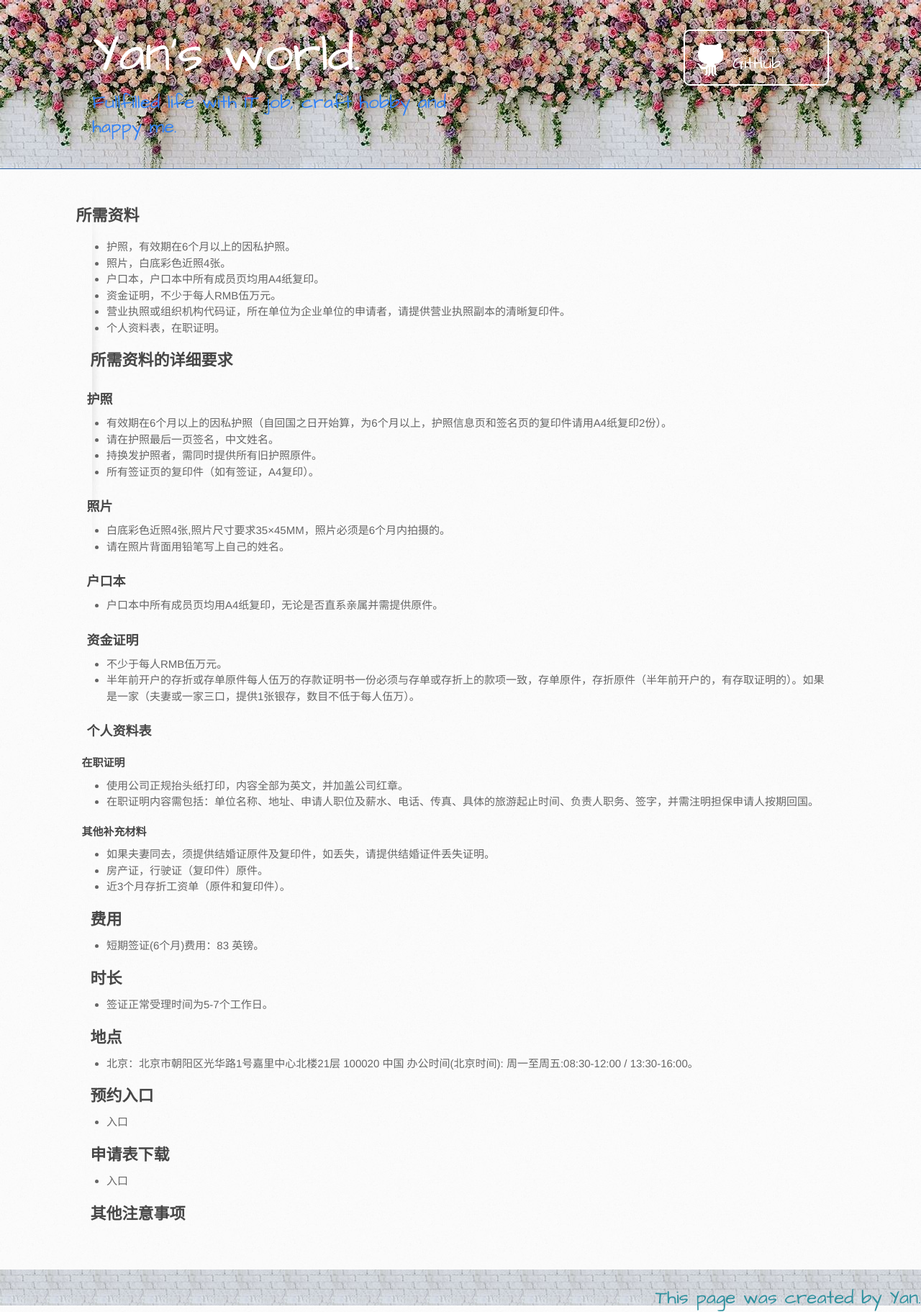
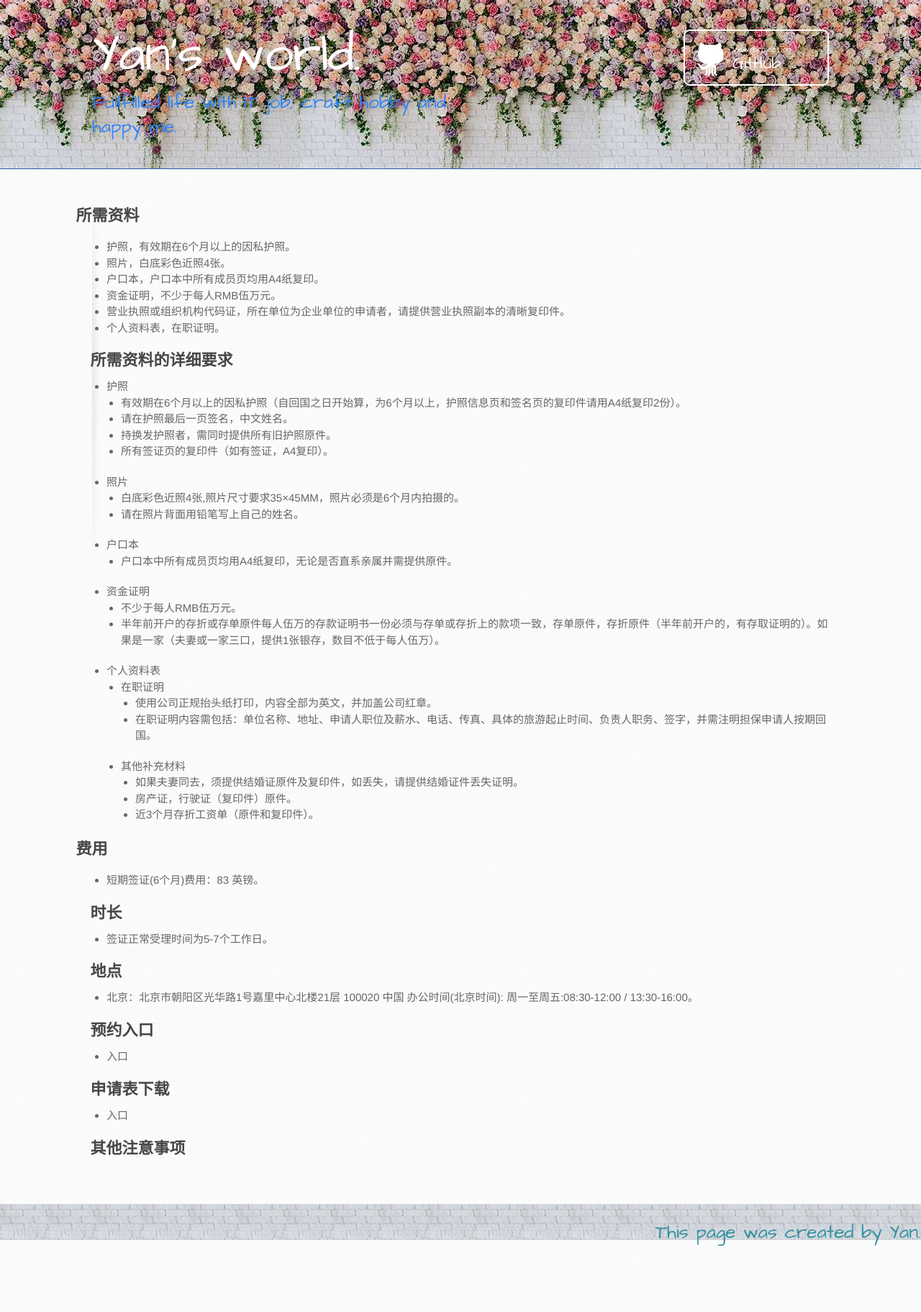
Before and after one commit to itcraftme/itcraftme, a Jekyll site: the page built from docs/me/UKVisa.md, in a window 1280 px wide. Shown: the whole page at 72% size. Built offline with Jekyll 4.4.1, drawn with Linux system fonts in a browser that asks for light colours; our own code applies the rules of GitHub Pages for plain Markdown files; after the commit the page ends 1732 px from its top, so only the background shows below that.

```diff
--- a/docs/me/UKVisa.md
+++ b/docs/me/UKVisa.md
@@ -6,27 +6,33 @@
 - 营业执照或组织机构代码证，所在单位为企业单位的申请者，请提供营业执照副本的清晰复印件。
 - 个人资料表，在职证明。
 ## 所需资料的详细要求
-### 护照
-- 有效期在6个月以上的因私护照（自回国之日开始算，为6个月以上，护照信息页和签名页的复印件请用A4纸复印2份）。
-- 请在护照最后一页签名，中文姓名。
-- 持换发护照者，需同时提供所有旧护照原件。
-- 所有签证页的复印件（如有签证，A4复印）。
-### 照片
-- 白底彩色近照4张,照片尺寸要求35×45MM，照片必须是6个月内拍摄的。
-- 请在照片背面用铅笔写上自己的姓名。
-### 户口本
-- 户口本中所有成员页均用A4纸复印，无论是否直系亲属并需提供原件。
-### 资金证明
-- 不少于每人RMB伍万元。
-- 半年前开户的存折或存单原件每人伍万的存款证明书一份必须与存单或存折上的款项一致，存单原件，存折原件（半年前开户的，有存取证明的）。如果是一家（夫妻或一家三口，提供1张银存，数目不低于每人伍万）。
-### 个人资料表
-#### 在职证明
-- 使用公司正规抬头纸打印，内容全部为英文，并加盖公司红章。
-- 在职证明内容需包括：单位名称、地址、申请人职位及薪水、电话、传真、具体的旅游起止时间、负责人职务、签字，并需注明担保申请人按期回国。
-#### 其他补充材料
-- 如果夫妻同去，须提供结婚证原件及复印件，如丢失，请提供结婚证件丢失证明。
-- 房产证，行驶证（复印件）原件。
-- 近3个月存折工资单（原件和复印件）。
+-  护照
+      - 有效期在6个月以上的因私护照（自回国之日开始算，为6个月以上，护照信息页和签名页的复印件请用A4纸复印2份）。
+      - 请在护照最后一页签名，中文姓名。
+      - 持换发护照者，需同时提供所有旧护照原件。
+      - 所有签证页的复印件（如有签证，A4复印）。
+
+-  照片
+      - 白底彩色近照4张,照片尺寸要求35×45MM，照片必须是6个月内拍摄的。
+      - 请在照片背面用铅笔写上自己的姓名。
+
+-  户口本
+      - 户口本中所有成员页均用A4纸复印，无论是否直系亲属并需提供原件。
+
+-  资金证明
+      - 不少于每人RMB伍万元。
+      - 半年前开户的存折或存单原件每人伍万的存款证明书一份必须与存单或存折上的款项一致，存单原件，存折原件（半年前开户的，有存取证明的）。如果是一家（夫妻或一家三口，提供1张银存，数目不低于每人伍万）。
+
+-  个人资料表
+      - 在职证明
+          - 使用公司正规抬头纸打印，内容全部为英文，并加盖公司红章。
+          - 在职证明内容需包括：单位名称、地址、申请人职位及薪水、电话、传真、具体的旅游起止时间、负责人职务、签字，并需注明担保申请人按期回国。
+
+      - 其他补充材料
+         - 如果夫妻同去，须提供结婚证原件及复印件，如丢失，请提供结婚证件丢失证明。
+         - 房产证，行驶证（复印件）原件。
+         - 近3个月存折工资单（原件和复印件）。
+
 ## 费用
 - 短期签证(6个月)费用：83 英镑。
 ## 时长
```
